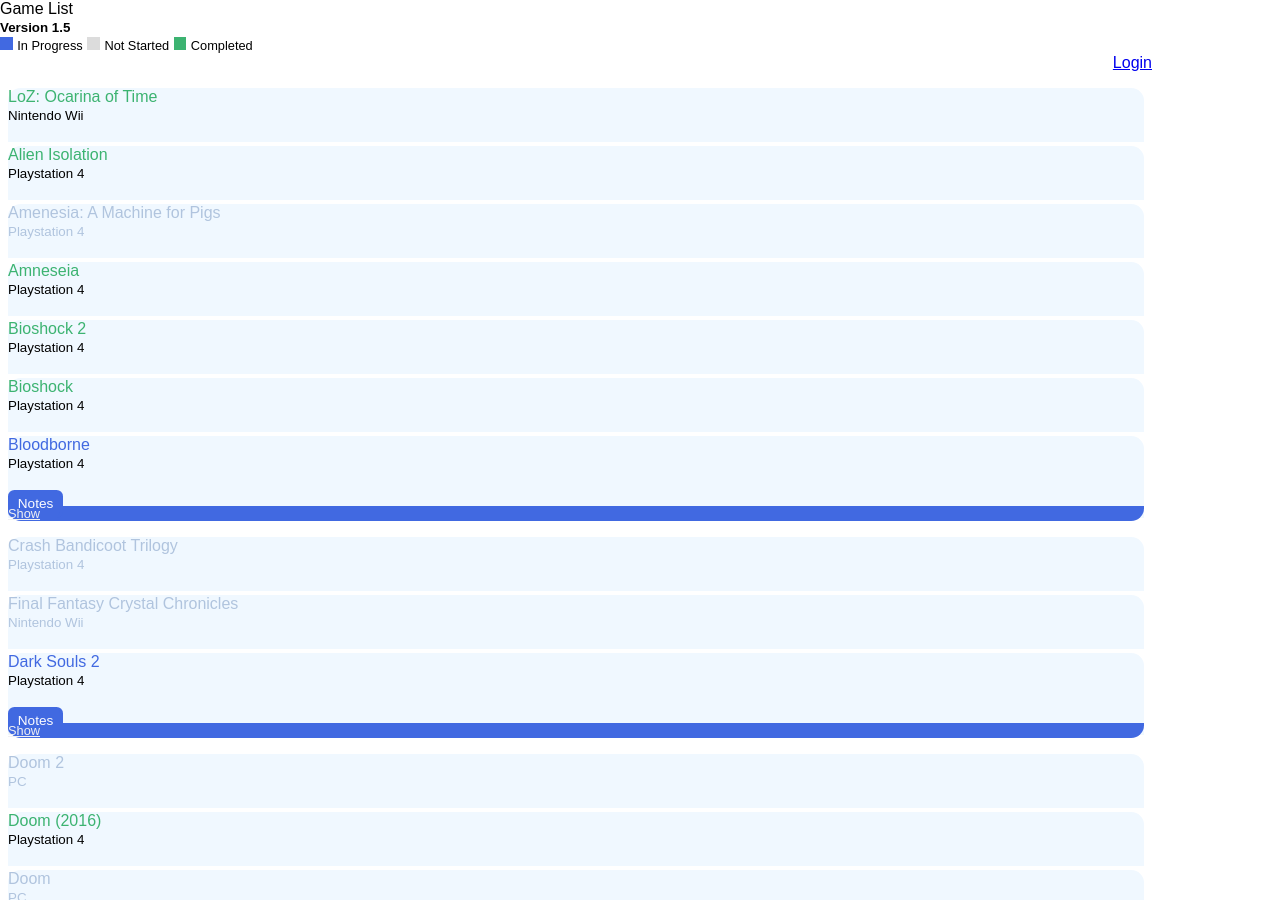
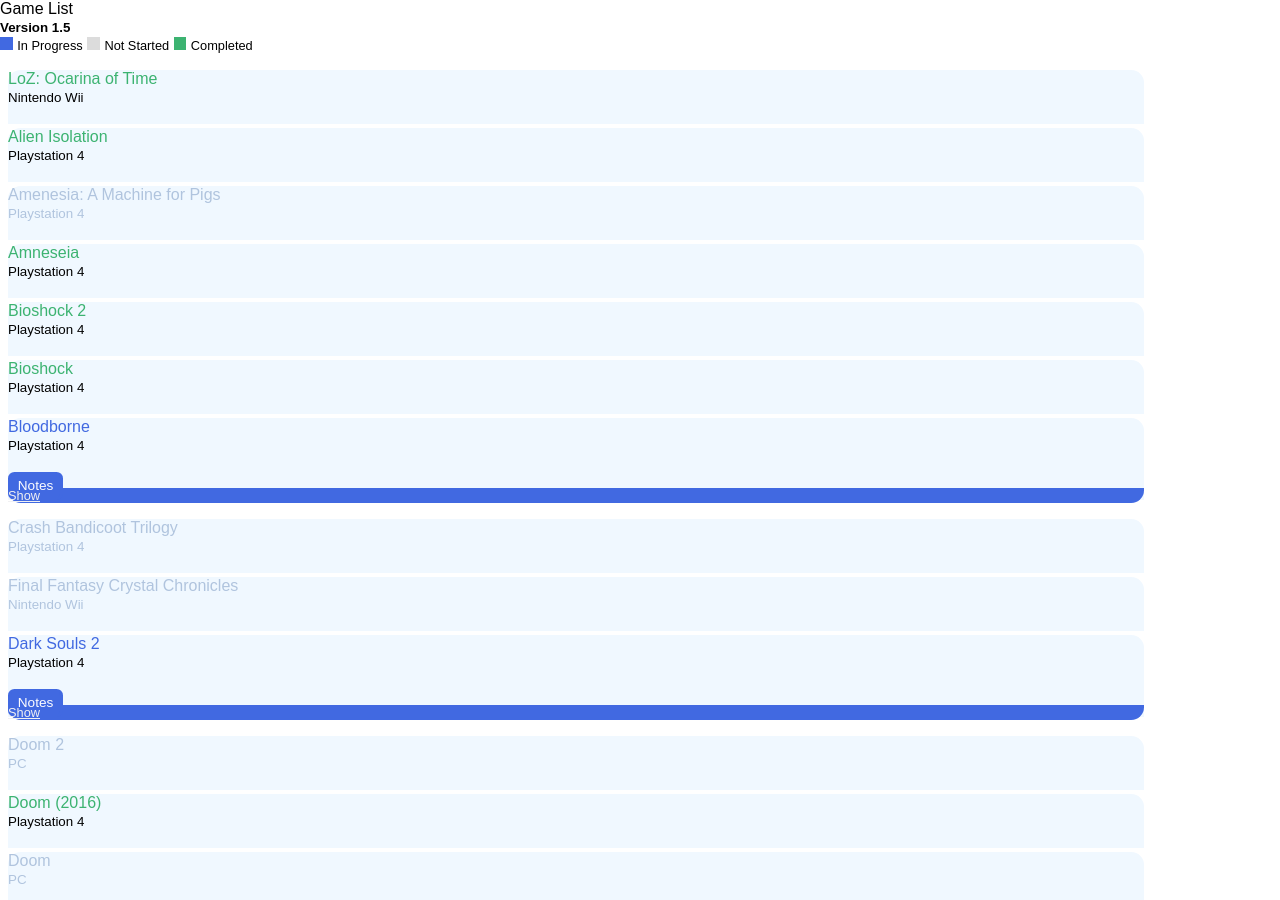
Before and after one commit to jmacthefatcat/game-list, a Jekyll site: the page built from index.html, in a window 1280 px wide and 900 px high. Built offline with Jekyll 4.4.1, drawn with Linux system fonts in a browser that asks for light colours; a style sheet for code colours, icons or effects is not loaded.

Commit message:
Update header.html
Removed login box and fixed HTML

```diff
--- a/_includes/header.html
+++ b/_includes/header.html
@@ -1,6 +1,6 @@
 <header class="container">
   <div class="drawer center-center">
-    <div class="box">
+    <div class="box-100">
       <h1 class="h3">{{ site.title }}</h1>
       <small><b>Version 1.5</b></small>
       <ul class="legend">
@@ -12,7 +12,5 @@
         <li>Completed</li>
       </ul>
     </div>
-    <div class="box login">
-      <a href="https://manage.siteleaf.com" class="button">Login</a>
-    </div>
+  </div>
 </header>
```
